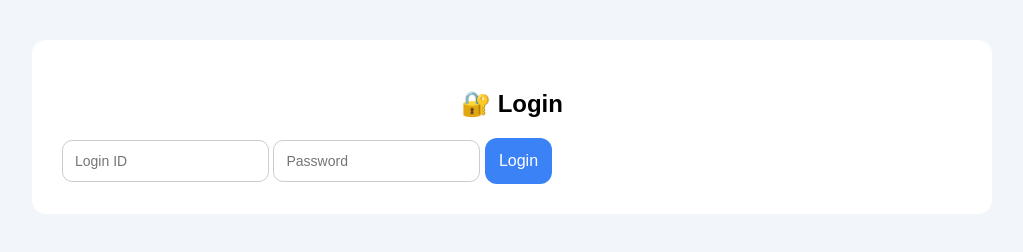
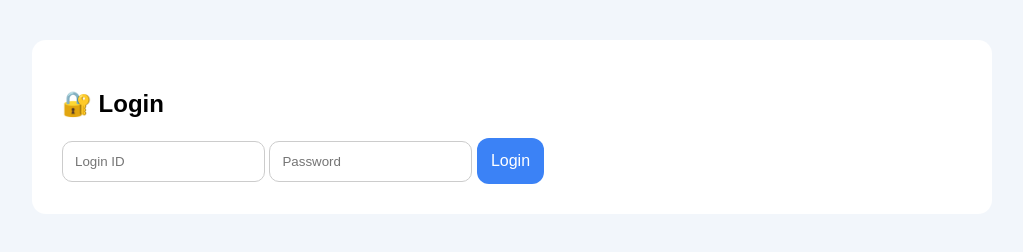
Before and after one commit to yatendra-jpg/1-Yatendra_lodhi, a website: page public/login.html in a window 1280 px wide. Shown: the whole page, without its empty margins (128-1151 px from the left). Drawn offline with Linux system fonts and the light colour scheme.

Commit message:
Update style.css

```diff
--- a/public/style.css
+++ b/public/style.css
@@ -11,10 +11,6 @@ body {
   border-radius: 14px;
 }
 
-h2 {
-  text-align: center;
-}
-
 .grid {
   display: grid;
   grid-template-columns: 1fr 1fr;
@@ -25,12 +21,9 @@ input, textarea {
   padding: 12px;
   border-radius: 10px;
   border: 1px solid #ccc;
-  font-size: 14px;
 }
 
-textarea {
-  height: 140px;
-}
+textarea { height: 140px; }
 
 .actions {
   display: grid;
@@ -46,7 +39,6 @@ button {
   background: #3b82f6;
   color: white;
   font-size: 16px;
-  cursor: pointer;
 }
 
 #status {
```
